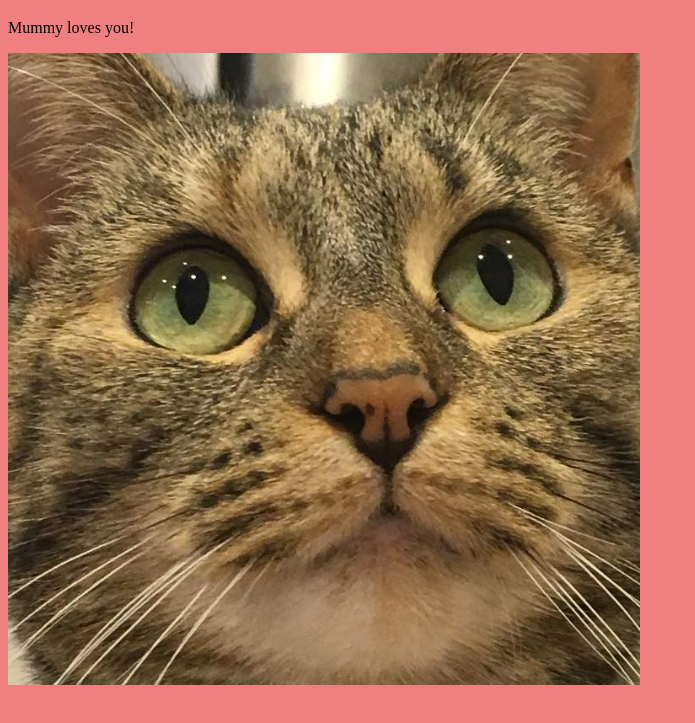
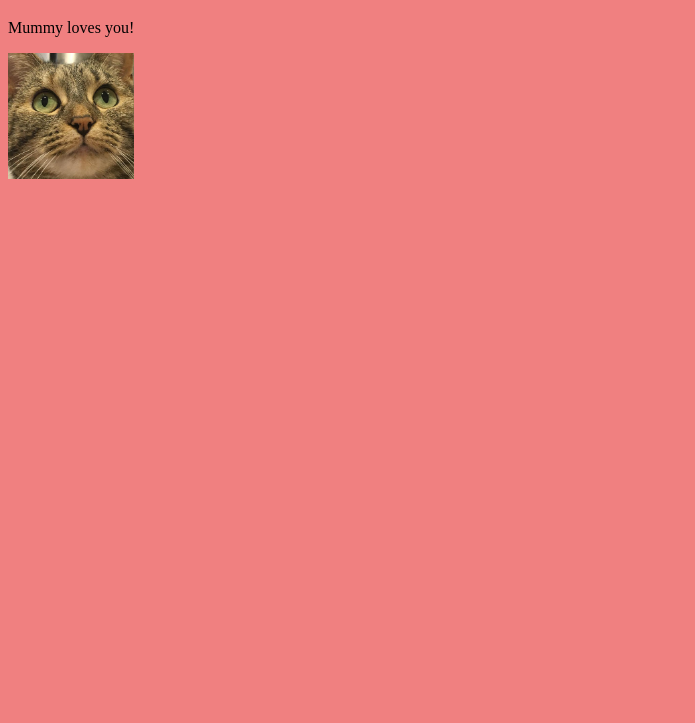
Before and after one commit to meleksen1/myfirstwebsite, a website: page index.html in a window 1280 px wide. Shown: the part 61-784 px from the top of the page, without its empty margins (0-695 px from the left). Drawn offline with Linux system fonts and the light colour scheme.

Commit message:
Update index.html

```diff
--- a/index.html
+++ b/index.html
@@ -10,6 +10,6 @@
   <body>
     <h1>KUKULI</h1>
     <p>Mummy loves you!</p>
-    <img src="cat.jpg" width="50%" />
+    <img src="cat.jpg" width="10%" />
   </body>
 </html>
```
